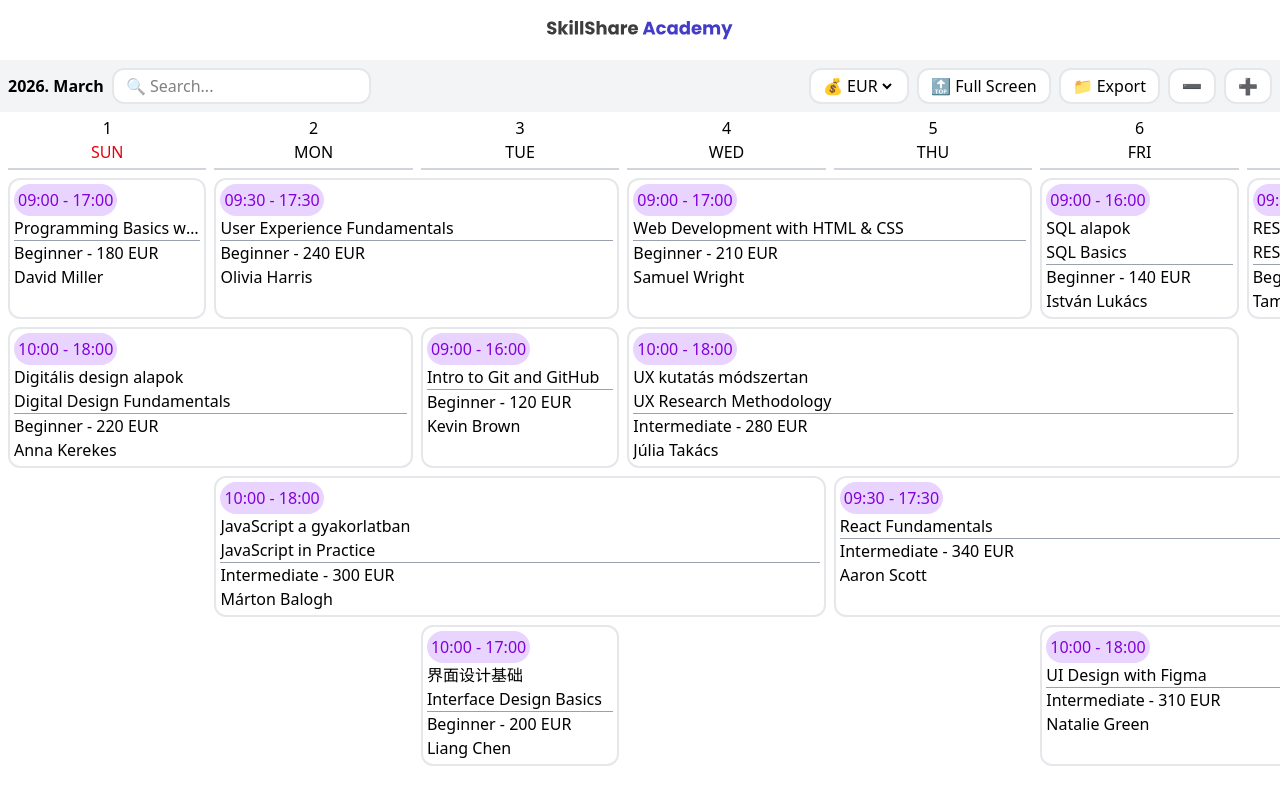
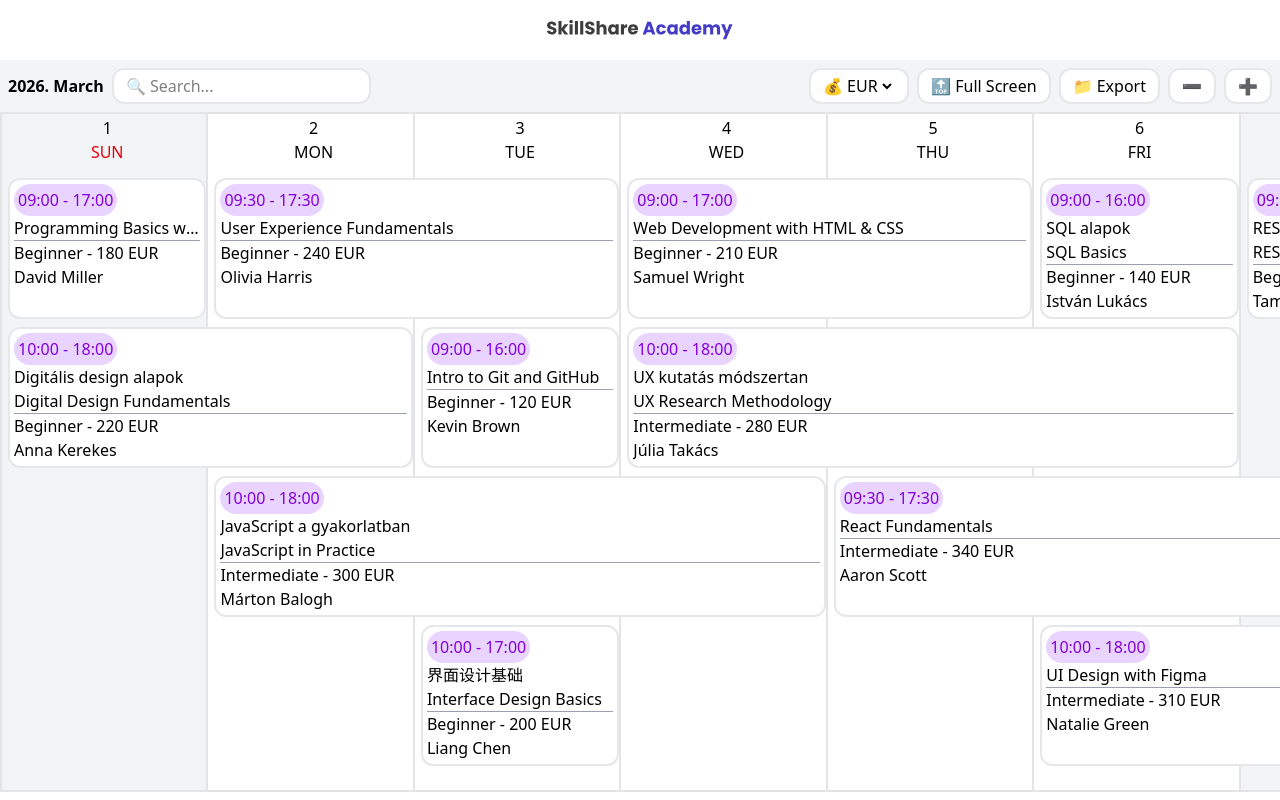
Before and after one commit to kiralysanyi/es2027-s17-r1-169, a React (Vite) app in the folder phase-2-src/: page / in a window 1280 px wide. Built offline with nearby package versions, Linux system fonts and the light colour scheme.

Commit message:
fix sublimated grid lines

```diff
--- a/phase-2-src/src/index.css
+++ b/phase-2-src/src/index.css
@@ -53,7 +53,7 @@
     left: 50%;
     width: 1px;
     height: 78cqh;
-    z-index: 0;
+    z-index: 3;
     background-color: rgba(255, 0, 0, 0.151);
 }
 
@@ -63,6 +63,7 @@
 
 .grid-head {
     position: relative;
+    z-index: 1;
 }
 
 .course-card {
@@ -70,6 +71,7 @@
     @apply bg-white border-2 border-gray-200 flex flex-col rounded-xl p-1;
     @apply cursor-pointer;
     @apply transition hover:border-purple-600;
+    z-index: 2;
 }
 
 .course-card span {
```
